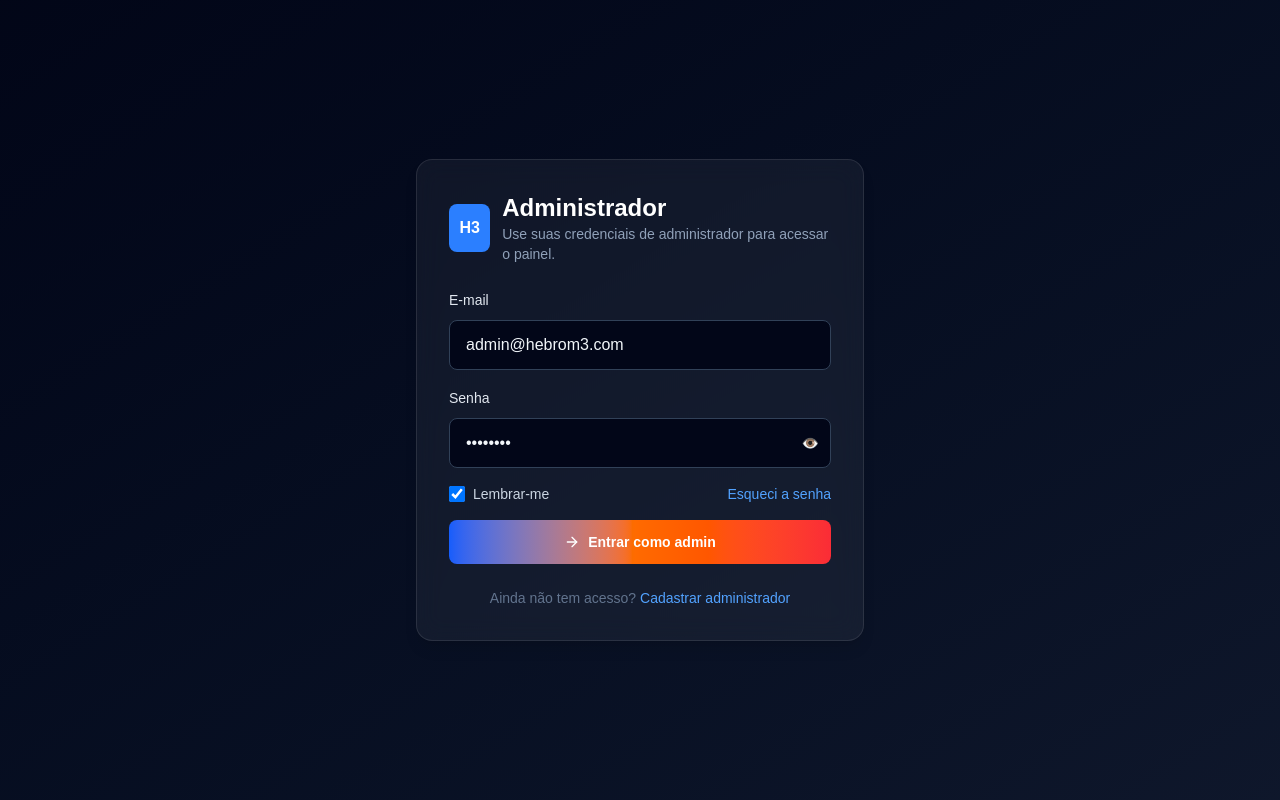
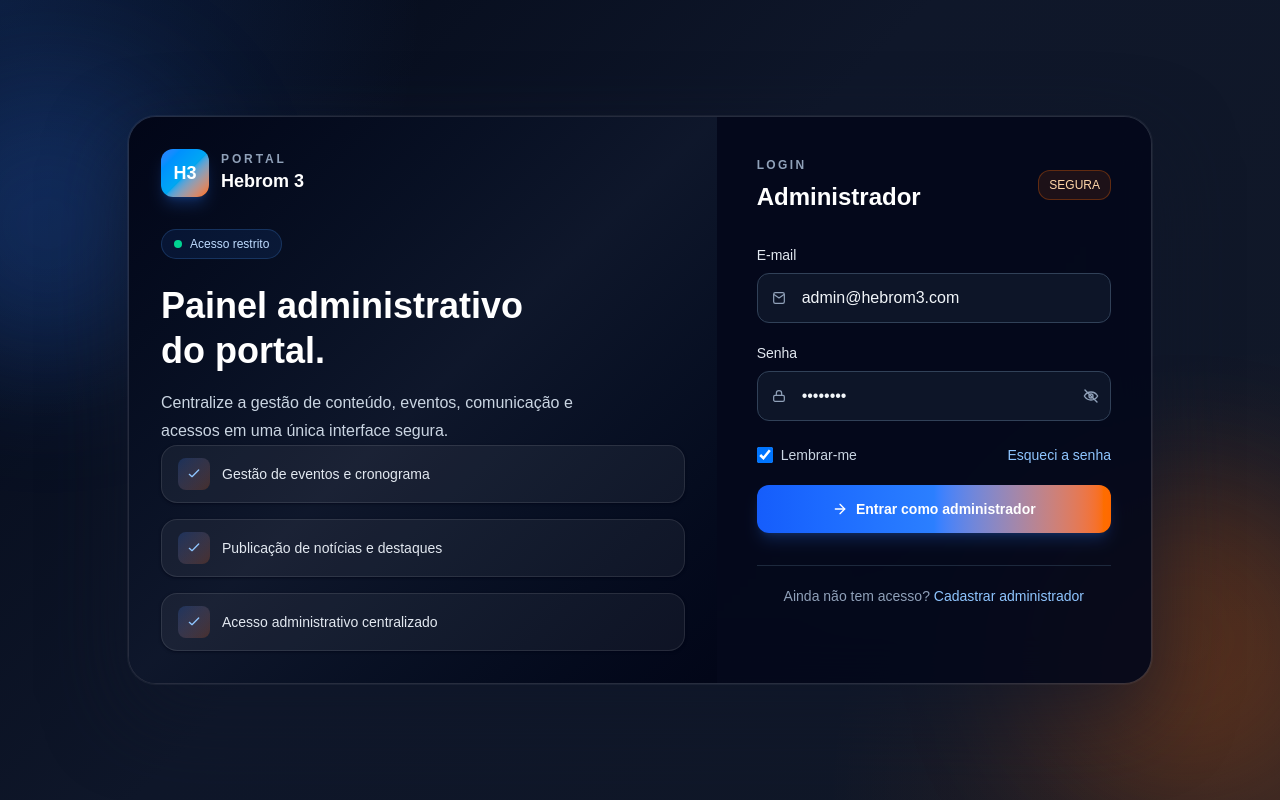
Before and after one commit to Paulino-46/portal-hebrom3, a Next.js app: page /login-admin in a window 1280 px wide. Built offline with nearby package versions, Linux system fonts and the light colour scheme.

Commit message:
Painel de Admin

```diff
--- a/app/login-admin/page.tsx
+++ b/app/login-admin/page.tsx
@@ -47,89 +47,187 @@ export default function LoginAdminPage() {
     setError(result.message || "Falha no login. Verifique seus dados.");
   }
 
+  const dashboardItems = [
+    "Gestão de eventos e cronograma",
+    "Publicação de notícias e destaques",
+    "Acesso administrativo centralizado",
+  ];
+
   return (
-    <main className="min-h-screen bg-gradient-to-br from-slate-950 to-slate-900 flex items-center justify-center p-6">
-      <div className="w-full max-w-md">
-        <div className="rounded-2xl bg-white/5 border border-white/10 p-8 backdrop-blur-md shadow-lg">
-          <div className="mb-6 flex items-center gap-3">
-            <div className="h-12 w-12 flex items-center justify-center rounded-lg bg-blue-500 text-white font-bold">H3</div>
+    <main className="relative min-h-screen overflow-hidden bg-slate-950 text-white">
+      <div className="absolute inset-0 bg-[radial-gradient(circle_at_top_left,_rgba(59,130,246,0.18),_transparent_28%),radial-gradient(circle_at_bottom_right,_rgba(249,115,22,0.15),_transparent_30%),linear-gradient(135deg,#020817_0%,#0f172a_45%,#111827_100%)]" />
+      <div className="absolute -left-24 top-20 h-72 w-72 rounded-full bg-blue-500/20 blur-3xl" />
+      <div className="absolute -right-16 bottom-0 h-80 w-80 rounded-full bg-orange-500/20 blur-3xl" />
+
+      <div className="relative mx-auto flex min-h-screen w-full max-w-6xl items-center justify-center p-4 sm:p-6 lg:p-10">
+        <div className="grid w-full max-w-5xl overflow-hidden rounded-[28px] border border-white/10 bg-slate-900/60 shadow-[0_30px_80px_rgba(15,23,42,0.7)] ring-1 ring-white/5 backdrop-blur-xl md:grid-cols-[1.15fr_0.85fr]">
+          <section className="hidden flex-col justify-between bg-gradient-to-br from-slate-950 via-slate-900 to-slate-950 p-8 md:flex">
             <div>
-              <h1 className="text-2xl font-semibold text-white">Administrador</h1>
-              <p className="text-sm text-slate-400">Use suas credenciais de administrador para acessar o painel.</p>
+              <div className="mb-8 flex items-center gap-3">
+                <div className="flex h-12 w-12 items-center justify-center rounded-xl bg-gradient-to-br from-blue-500 via-sky-500 to-orange-500 text-lg font-black text-white shadow-lg shadow-blue-500/25">
+                  H3
+                </div>
+                <div>
+                  <p className="text-xs font-semibold uppercase tracking-[0.24em] text-slate-400">Portal</p>
+                  <p className="text-lg font-semibold text-white">Hebrom 3</p>
                 </div>
               </div>
 
-          <form onSubmit={handleSubmit} className="space-y-4">
+              <div className="mb-6 inline-flex items-center gap-2 rounded-full border border-blue-400/20 bg-blue-500/10 px-3 py-1.5 text-xs font-medium text-blue-200">
+                <span className="h-2 w-2 rounded-full bg-emerald-400" />
+                Acesso restrito
+              </div>
+
+              <h1 className="max-w-sm text-4xl font-semibold leading-tight text-white">
+                Painel administrativo do portal.
+              </h1>
+              <p className="mt-4 max-w-md text-base leading-7 text-slate-300">
+                Centralize a gestão de conteúdo, eventos, comunicação e acessos em uma única interface segura.
+              </p>
+            </div>
+
+            <div className="space-y-4">
+              {dashboardItems.map((item) => (
+                <div key={item} className="flex items-center gap-3 rounded-2xl border border-white/10 bg-white/5 px-4 py-3 text-sm text-slate-200 shadow-sm shadow-slate-950/50">
+                  <span className="flex h-8 w-8 items-center justify-center rounded-lg bg-gradient-to-br from-blue-500/20 to-orange-500/20 text-blue-300">
+                    <svg viewBox="0 0 24 24" fill="none" stroke="currentColor" strokeWidth="2" strokeLinecap="round" strokeLinejoin="round" className="h-4 w-4">
+                      <path d="M5 12.5 9 16l10-10" />
+                    </svg>
+                  </span>
+                  {item}
+                </div>
+              ))}
+            </div>
+          </section>
+
+          <section className="bg-slate-950/80 p-6 sm:p-8 lg:p-10">
+            <div className="mb-8 flex items-center justify-between gap-4">
+              <div>
+                <p className="text-xs font-semibold uppercase tracking-[0.2em] text-slate-400">Login</p>
+                <h2 className="mt-2 text-2xl font-semibold text-white">Administrador</h2>
+              </div>
+              <div className="rounded-xl border border-orange-500/30 bg-orange-500/10 px-2.5 py-1.5 text-xs font-medium text-orange-200">
+                SEGURA
+              </div>
+            </div>
+
+            <form onSubmit={handleSubmit} className="space-y-5">
               <label className="block">
-              <span className="text-sm font-medium text-slate-200">E-mail</span>
+                <span className="mb-2 block text-sm font-medium text-slate-200">E-mail</span>
+                <div className="relative">
+                  <span className="pointer-events-none absolute inset-y-0 left-0 flex items-center pl-3.5 text-slate-400">
+                    <svg viewBox="0 0 24 24" fill="none" stroke="currentColor" strokeWidth="1.8" strokeLinecap="round" strokeLinejoin="round" className="h-4 w-4">
+                      <path d="M4 6.5A2.5 2.5 0 0 1 6.5 4h11A2.5 2.5 0 0 1 20 6.5v11a2.5 2.5 0 0 1-2.5 2.5h-11A2.5 2.5 0 0 1 4 17.5v-11Z" />
+                      <path d="m5 7 7 5 7-5" />
+                    </svg>
+                  </span>
                   <input
                     type="email"
                     value={email}
                     onChange={(event) => setEmail(event.target.value)}
-                className="mt-2 w-full rounded-lg border border-slate-700 bg-slate-950 px-4 py-3 text-slate-100 outline-none transition focus:border-blue-500 focus:ring-2 focus:ring-blue-500/20"
+                    className="w-full rounded-xl border border-slate-700 bg-slate-900/90 py-3 pl-11 pr-4 text-slate-100 outline-none transition placeholder:text-slate-500 focus:border-blue-500 focus:ring-2 focus:ring-blue-500/20"
+                    placeholder="admin@hebrom3.com"
                     required
                   />
+                </div>
               </label>
 
               <label className="block">
-              <span className="text-sm font-medium text-slate-200">Senha</span>
-              <div className="relative mt-2">
+                <span className="mb-2 block text-sm font-medium text-slate-200">Senha</span>
+                <div className="relative">
+                  <span className="pointer-events-none absolute inset-y-0 left-0 flex items-center pl-3.5 text-slate-400">
+                    <svg viewBox="0 0 24 24" fill="none" stroke="currentColor" strokeWidth="1.8" strokeLinecap="round" strokeLinejoin="round" className="h-4 w-4">
+                      <rect x="4" y="11" width="16" height="9" rx="2" />
+                      <path d="M8 11V8a4 4 0 1 1 8 0v3" />
+                    </svg>
+                  </span>
                   <input
                     type={showPassword ? "text" : "password"}
                     value={password}
                     onChange={(event) => setPassword(event.target.value)}
                     aria-label="Senha"
-                  className="w-full rounded-lg border border-slate-700 bg-slate-950 px-4 py-3 pr-12 text-slate-100 outline-none transition focus:border-blue-500 focus:ring-2 focus:ring-blue-500/20"
+                    className="w-full rounded-xl border border-slate-700 bg-slate-900/90 py-3 pl-11 pr-12 text-slate-100 outline-none transition placeholder:text-slate-500 focus:border-blue-500 focus:ring-2 focus:ring-blue-500/20"
+                    placeholder="Digite sua senha"
                     required
                   />
                   <button
                     type="button"
                     onClick={() => setShowPassword(!showPassword)}
-                  className="absolute right-3 top-1/2 -translate-y-1/2 text-sm text-slate-300 hover:text-slate-100"
+                    className="absolute inset-y-0 right-0 flex items-center pr-3 text-slate-400 transition hover:text-slate-200"
                     aria-label={showPassword ? "Esconder senha" : "Mostrar senha"}
                   >
-                  {showPassword ? "🙈" : "👁️"}
+                    {showPassword ? (
+                      <svg viewBox="0 0 24 24" fill="none" stroke="currentColor" strokeWidth="2" strokeLinecap="round" strokeLinejoin="round" className="h-4 w-4">
+                        <path d="M2 12s3.5-6 10-6 10 6 10 6-3.5 6-10 6S2 12 2 12Z" />
+                        <circle cx="12" cy="12" r="3" />
+                      </svg>
+                    ) : (
+                      <svg viewBox="0 0 24 24" fill="none" stroke="currentColor" strokeWidth="2" strokeLinecap="round" strokeLinejoin="round" className="h-4 w-4">
+                        <path d="M2 12s3.5-6 10-6 10 6 10 6-3.5 6-10 6S2 12 2 12Z" />
+                        <circle cx="12" cy="12" r="3" />
+                        <path d="M3 3l18 18" />
+                      </svg>
+                    )}
                   </button>
                 </div>
               </label>
 
               {successRegistered ? (
-              <p className="text-sm text-emerald-400" role="status" aria-live="polite">
+                <p className="rounded-xl border border-emerald-500/30 bg-emerald-500/10 px-3 py-2 text-sm text-emerald-300" role="status" aria-live="polite">
                   Cadastro realizado com sucesso. Faça login para continuar.
                 </p>
               ) : null}
 
-            {error ? <p className="text-sm text-red-400" role="alert" aria-live="assertive">{error}</p> : null}
+              {error ? (
+                <p className="rounded-xl border border-red-500/30 bg-red-500/10 px-3 py-2 text-sm text-red-300" role="alert" aria-live="assertive">
+                  {error}
+                </p>
+              ) : null}
 
-            <div className="flex items-center justify-between">
+              <div className="flex items-center justify-between gap-3 pt-1">
                 <label className="flex items-center gap-2 text-sm text-slate-300">
                   <input
                     type="checkbox"
                     checked={remember}
                     onChange={() => setRemember(!remember)}
-                  className="h-4 w-4 rounded border-slate-700 bg-slate-800 text-blue-500"
+                    className="h-4 w-4 rounded border-slate-700 bg-slate-800 text-blue-500 focus:ring-blue-500/40"
                   />
                   Lembrar-me
                 </label>
-              <a href="#" className="text-sm text-blue-400 hover:underline">Esqueci a senha</a>
+                <a href="#" className="text-sm font-medium text-blue-300 transition hover:text-blue-200 hover:underline">
+                  Esqueci a senha
+                </a>
               </div>
 
               <button
                 type="submit"
                 disabled={loading}
-              className="w-full inline-flex items-center justify-center gap-2 rounded-lg bg-gradient-to-r from-blue-600 via-orange-500 to-red-500 px-4 py-3 text-sm font-semibold text-white transition hover:scale-[1.01] disabled:opacity-70 disabled:cursor-not-allowed"
+                className="inline-flex w-full items-center justify-center gap-2 rounded-xl bg-gradient-to-r from-blue-600 via-blue-500 to-orange-500 px-4 py-3.5 text-sm font-semibold text-white shadow-lg shadow-blue-500/20 transition hover:brightness-110 disabled:cursor-not-allowed disabled:opacity-70"
               >
+                {loading ? (
+                  <>
+                    <svg className="h-4 w-4 animate-spin" viewBox="0 0 24 24" fill="none" aria-hidden>
+                      <circle cx="12" cy="12" r="10" stroke="currentColor" strokeWidth="4" className="opacity-25" />
+                      <path d="M4 12a8 8 0 0 1 8-8v4a4 4 0 0 0-4 4H4Z" fill="currentColor" className="opacity-80" />
+                    </svg>
+                    Entrando...
+                  </>
+                ) : (
+                  <>
                     <svg className="h-4 w-4" viewBox="0 0 24 24" fill="none" stroke="currentColor" strokeWidth="2" strokeLinecap="round" strokeLinejoin="round" aria-hidden>
                       <path d="M5 12h14" />
                       <path d="M12 5l7 7-7 7" />
                     </svg>
-              {loading ? "Entrando..." : "Entrar como admin"}
+                    Entrar como administrador
+                  </>
+                )}
               </button>
             </form>
 
-          <div className="mt-6 text-center text-sm text-slate-500">
-            Ainda não tem acesso? <a href="/register-admin" className="text-blue-400 hover:underline">Cadastrar administrador</a>
+            <div className="mt-8 border-t border-slate-800 pt-5 text-center text-sm text-slate-400">
+              Ainda não tem acesso? <a href="/register-admin" className="font-medium text-blue-300 transition hover:text-blue-200 hover:underline">Cadastrar administrador</a>
             </div>
+          </section>
         </div>
       </div>
     </main>
```
Lines whose indentation alone changed are shown as unchanged.
